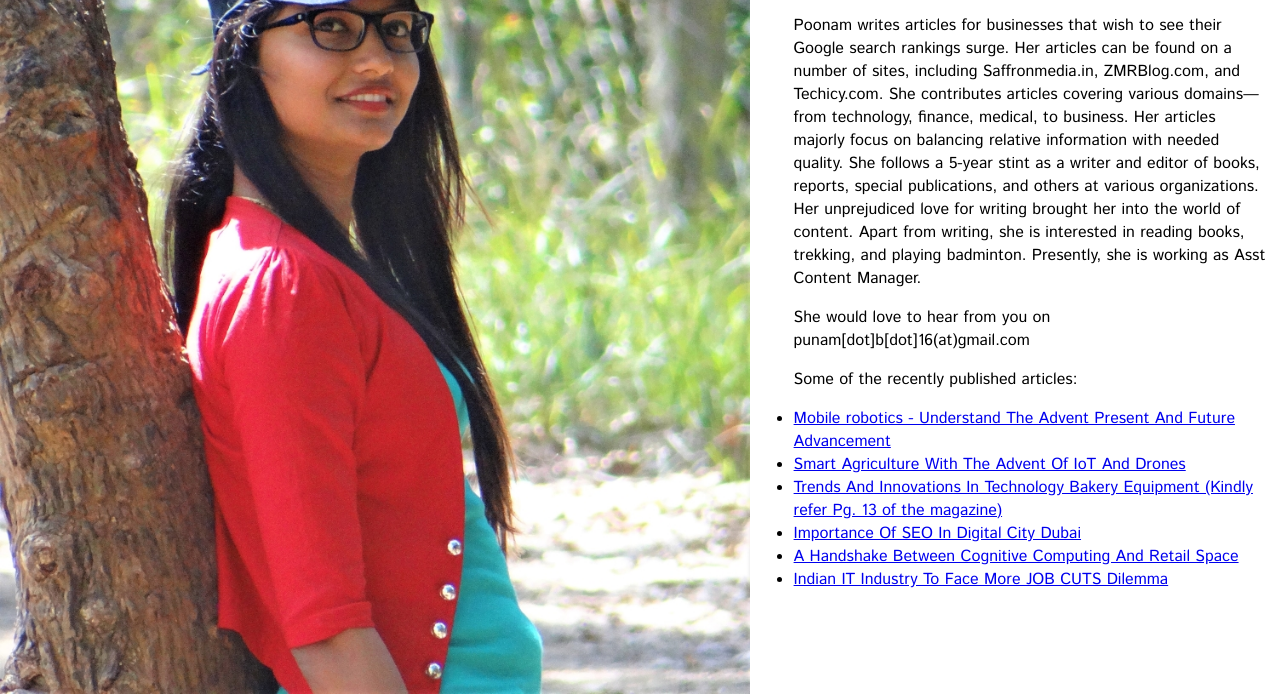
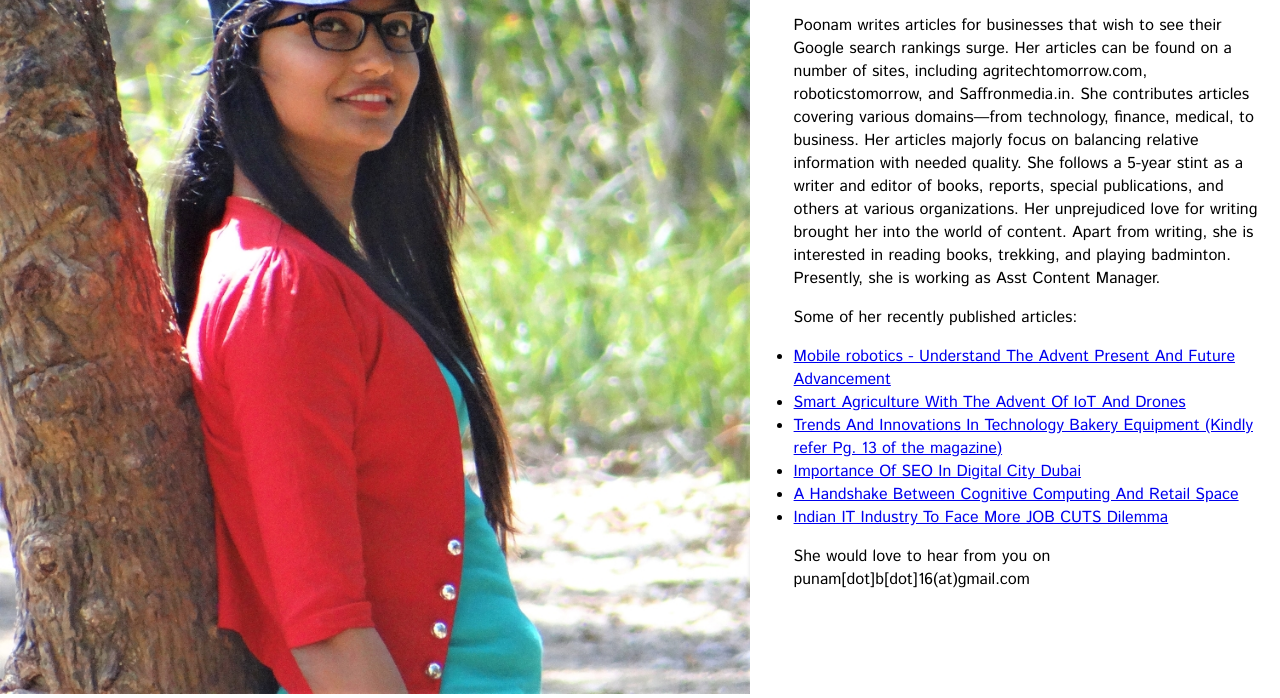
Before and after one commit to poonamgorade/poonamgorade.github.io, a plain HTML site: page index.html in a window 1280 px wide. Shown: the part 157-855 px from the top of the page. Drawn offline with Linux system fonts and the light colour scheme.

Commit message:
updated content

```diff
--- a/index.html
+++ b/index.html
@@ -42,7 +42,7 @@
 		<p>
 		Poonam writes articles for businesses that wish to see their Google search
 rankings surge. Her articles can be found on a number of sites, including
-Saffronmedia.in, ZMRBlog.com, and Techicy.com. She contributes articles
+agritechtomorrow.com, roboticstomorrow, and Saffronmedia.in. She contributes articles
 covering various domains—from technology, finance, medical, to business. Her
 articles majorly focus on balancing relative information with needed quality.
 She follows a 5-year stint as a writer and editor of books, reports, special
@@ -52,10 +52,7 @@ interested in reading books, trekking, and playing badminton. Presently, she is
 working as Asst Content Manager.
 		</p>
 		<p>
-		She would love to hear from you on punam[dot]b[dot]16(at)gmail.com
-		</p>
-	    <p>
-		    Some of the recently published articles:<br/>
+		    Some of her recently published articles:<br/>
 		    <ul>
 		    <li><a href="https://www.roboticstomorrow.com/article/2018/07/mobile-robotics-understand-the-advent-present-and-future-advancement/12261">Mobile robotics - Understand The Advent Present And Future Advancement</a></li>
 		    <li><a href="https://www.agritechtomorrow.com/article/2018/07/smart-agriculture-with-the-advent-of-iot-and-drones/10890">Smart Agriculture With The Advent Of IoT And Drones</a></li>
@@ -65,7 +62,9 @@ working as Asst Content Manager.
 		    <li><a href="https://www.linkedin.com/pulse/indian-industry-face-more-job-cuts-dilemma-poonam-bhosale/">Indian IT Industry To Face More JOB CUTS Dilemma</a></li>
 	    	    </ul>
 	    </p>
-
+	    <p>
+		She would love to hear from you on punam[dot]b[dot]16(at)gmail.com
+		</p>
     </div>
   </body>
 </html>
```
